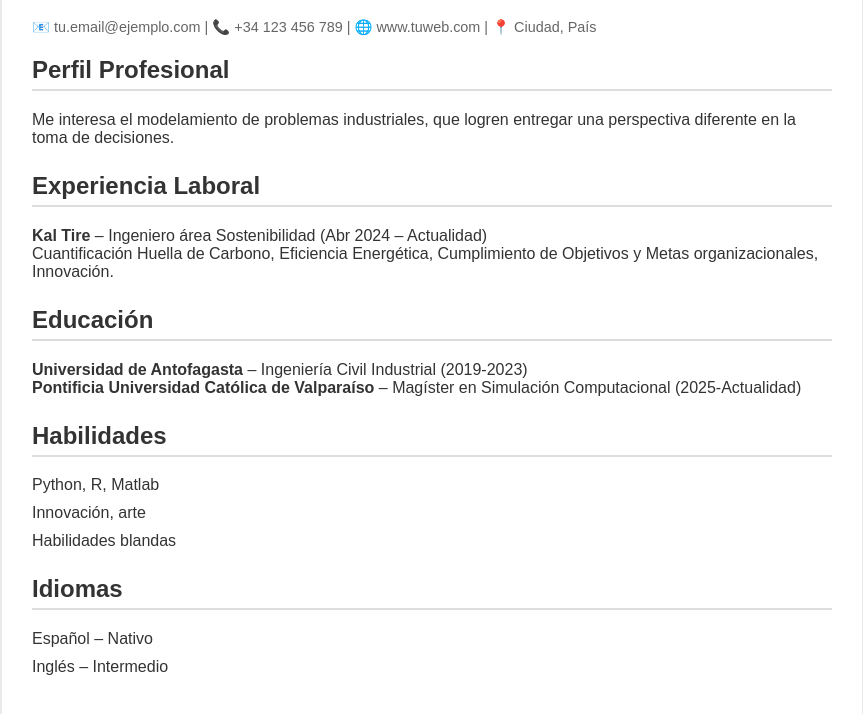
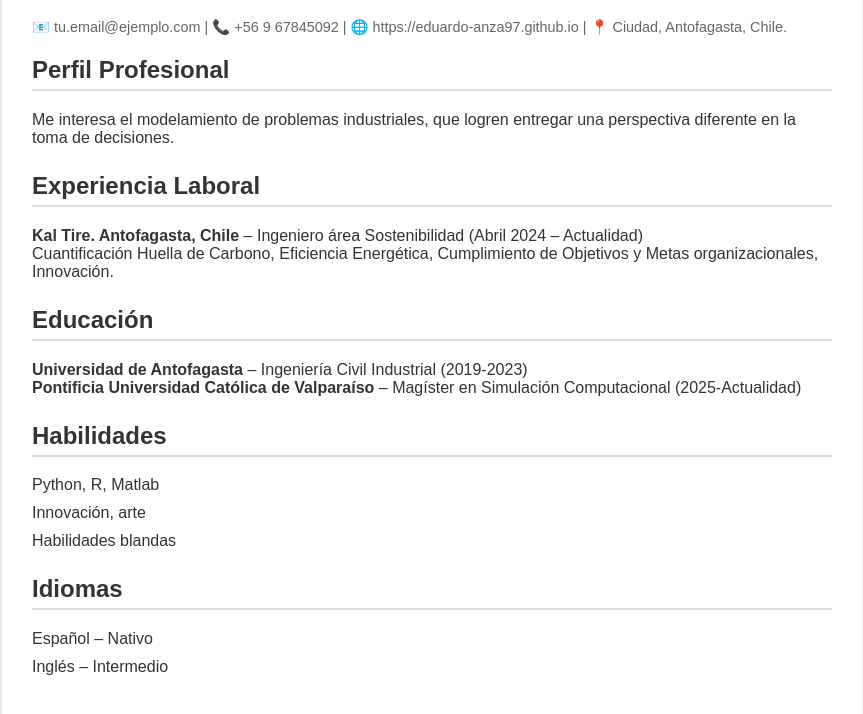
Before and after one commit to Eduardo-Anza97/Eduardo-Anza97.github.io, a plain HTML site: page index.html in a window 1280 px wide. Shown: the part 138-852 px from the top of the page, without its empty margins (208-1071 px from the left). Drawn offline with Linux system fonts and the light colour scheme.

Commit message:
Update index.html
cambios

```diff
--- a/index.html
+++ b/index.html
@@ -42,7 +42,7 @@
   <div class="container">
     <h1>Eduardo Anza</h1>
     <p class="contact">
-      📧 tu.email@ejemplo.com | 📞 +34 123 456 789 | 🌐 www.tuweb.com | 📍 Ciudad, País
+      📧 tu.email@ejemplo.com | 📞 +56 9 67845092 | 🌐 https://eduardo-anza97.github.io | 📍 Ciudad, Antofagasta, Chile.
     </p>
 
     <div class="section">
@@ -54,7 +54,7 @@
       <h2>Experiencia Laboral</h2>
       <ul>
         <li>
-          <strong>Kal Tire</strong> – Ingeniero área Sostenibilidad (Abr 2024 – Actualidad)<br>
+          <strong>Kal Tire. Antofagasta, Chile</strong> – Ingeniero área Sostenibilidad (Abril 2024 – Actualidad)<br>
           Cuantificación Huella de Carbono, Eficiencia Energética, Cumplimiento de Objetivos y Metas organizacionales, Innovación.
         </li>
         <!-- Repite según necesites -->
```
